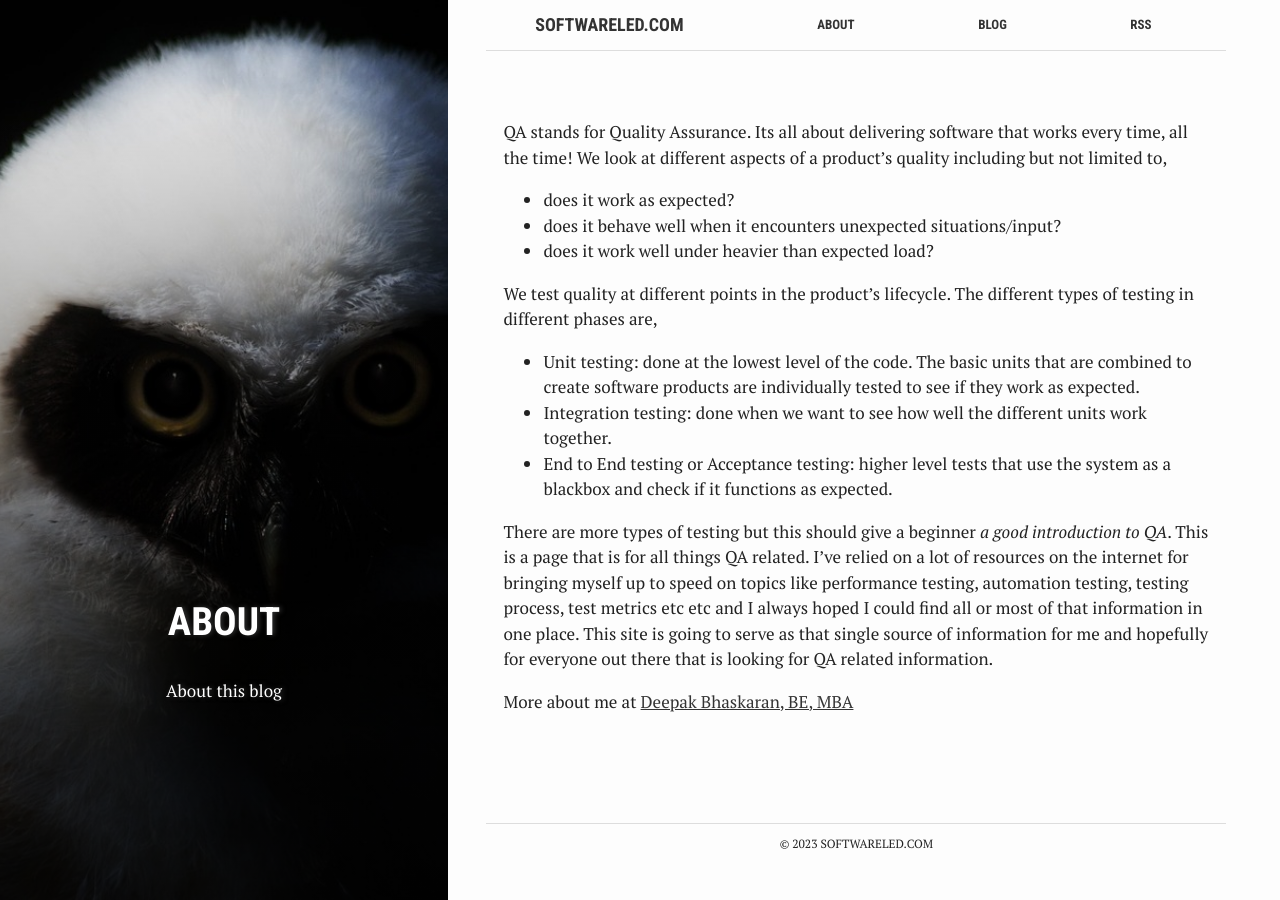
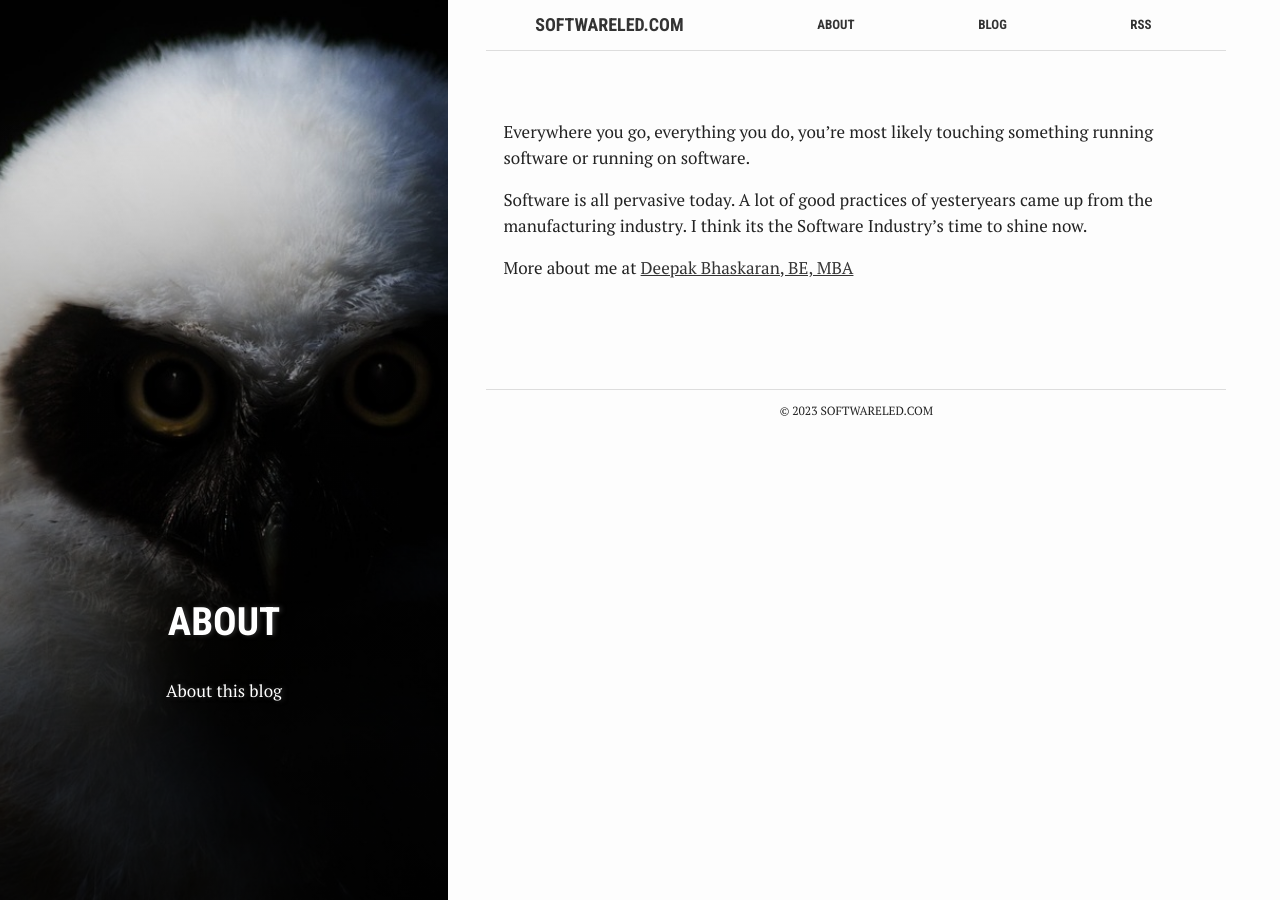
Before and after one commit to qapage/qapage.github.io, a Jekyll site: the page built from about.md, in a window 1280 px wide. Built offline with Jekyll 4.4.1, drawn with Linux system fonts in a browser that asks for light colours.

Commit message:
Updated about.md to reflect SoftwareLed.com

```diff
--- a/about.md
+++ b/about.md
@@ -8,18 +8,8 @@ summary: "About this blog"
 active: about
 ---
 
-QA stands for Quality Assurance. Its all about delivering software that works every time, all the time! We look at different aspects of a product’s quality including but not limited to,
+Everywhere you go, everything you do, you're most likely touching something running software or running on software.
 
-* does it work as expected?
-* does it behave well when it encounters unexpected situations/input?
-* does it work well under heavier than expected load?
-
-We test quality at different points in the product’s lifecycle. The different types of testing in different phases are,
-
-* Unit testing: done at the lowest level of the code. The basic units that are combined to create software products are individually tested to see if they work as expected.
-* Integration testing: done when we want to see how well the different units work together.
-* End to End testing or Acceptance testing: higher level tests that use the system as a blackbox and check if it functions as expected.
-
-There are more types of testing but this should give a beginner *a good introduction to  QA*. This is a page that is for all things QA related.  I’ve relied on a lot of resources on the internet for bringing myself up to speed on topics like performance testing, automation testing, testing process, test metrics etc etc and I always hoped I could find all or most of that information in one place. This site is going to serve as that single source of information for me and hopefully for everyone out there that is looking for QA related information.
+Software is all pervasive today. A lot of good practices of yesteryears  came up from the manufacturing industry. I think its the Software Industry's time to shine now.
 
 More about me at [Deepak Bhaskaran, BE, MBA](https://www.linkedin.com/in/deepakbhaskaran/)
```
